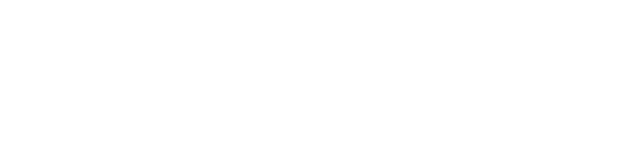
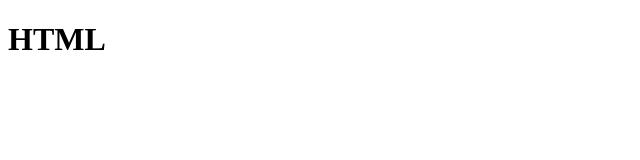
Before and after one commit to Vikas-Dixit1987/skip-stagging-area, a plain HTML site: page index.html in a window 1280 px wide. Shown: the whole page, without its empty margins (0-640 px from the left). Drawn offline with Linux system fonts and the light colour scheme.

Commit message:
Skip Staging Area

```diff
--- a/index.html
+++ b/index.html
@@ -7,5 +7,9 @@
 </head>
 <body>
 
+        <h1>
+                HTML
+        </h1>
+
 </body>
 </html>
```
